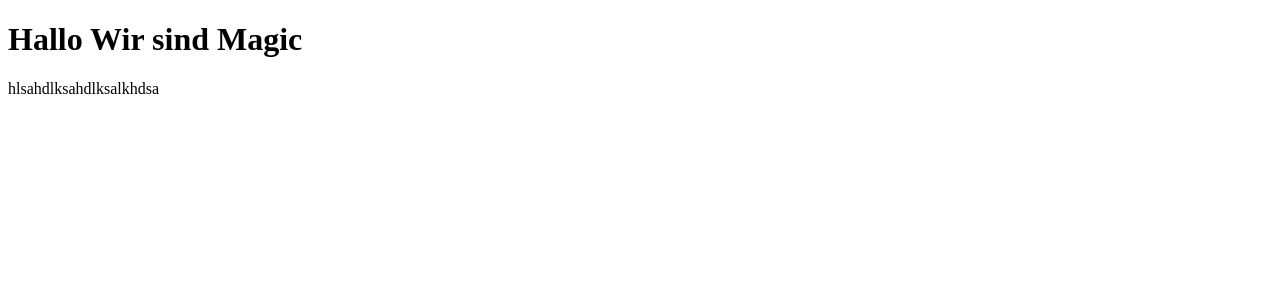
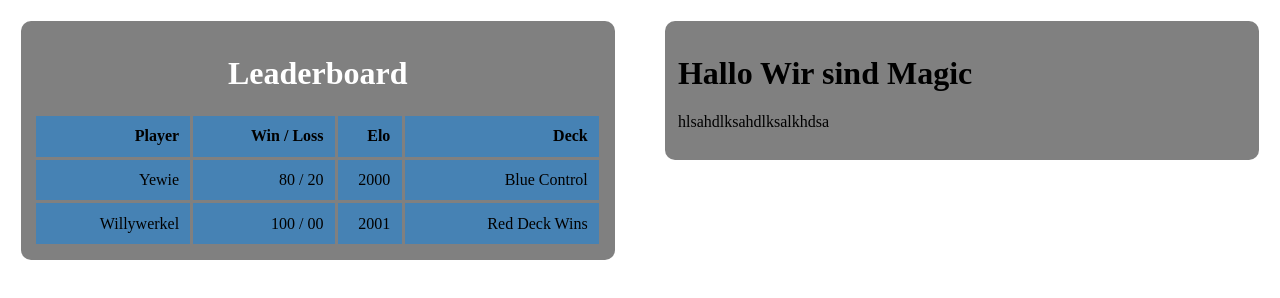
Before and after one commit to Punzl/MagicLeague_V1, a plain HTML site: page index.html in a window 1280 px wide. Drawn offline with Linux system fonts and the light colour scheme.

Commit message:
start von bissl was gemacht

```diff
--- a/index.html
+++ b/index.html
@@ -1,10 +1,44 @@
 <!DOCTYPE html>
 <html>
+
 <head>
     <title>Magic League</title>
+    <link rel="stylesheet" href="style.css">
 </head>
+
 <body>
+    <div class="wrapper">
+
+        <div class="left-main">
+            <h1>Leaderboard</h1>
+            <table class="leaderboard-table">
+                <tr>
+                    <th>Player</th>
+                    <th>Win / Loss</th>
+                    <th>Elo</th>
+                    <th>Deck</th>
+                </tr>
+                <tr>
+                    <td>Yewie</td>
+                    <td>80 / 20</td>
+                    <td>2000</td>
+                    <td>Blue Control</td>
+                </tr>
+                <tr>
+                    <td>Willywerkel</td>
+                    <td>100 / 00</td>
+                    <td>2001</td>
+                    <td>Red Deck Wins</td>
+                </tr>
+            </table>
+        </div>
+
+        <div class="right-main">
             <h1>Hallo Wir sind Magic</h1>
             <p>hlsahdlksahdlksalkhdsa</p>
+        </div>
+    </div>
+
 </body>
+
 </html>
--- a/style.css
+++ b/style.css
@@ -0,0 +1,51 @@
+.body {
+    background-color: rgb(40, 40, 40);
+}
+
+.wrapper {
+    background-color: rgb(40, 40, 40);
+}
+
+.leaderboard-table, th, td {
+    background-color: steelblue;
+    border-style: solid;
+    border-color: gray;
+    width: fit-content;
+    text-align: right;
+    min-width: 100%;
+    padding: 2%;
+    border-collapse: collapse;
+
+}
+
+.leaderboard-table-rule {
+    border-style: solid;
+    border-color: white;
+}
+
+.left-main {
+    width: 45%;
+    background-color: gray;
+    float: left;
+    border-radius: 10px;
+
+    margin: 1%;
+    padding: 1%;
+
+}
+
+.left-main h1 {
+    color: White;
+    text-align: center;
+}
+
+.right-main {
+    width: 45%;
+    background-color: gray;
+    float: right;
+    border-radius: 10px;
+
+    margin: 1%;
+    padding: 1%;
+
+}
```
Lines whose indentation alone changed are shown as unchanged.
